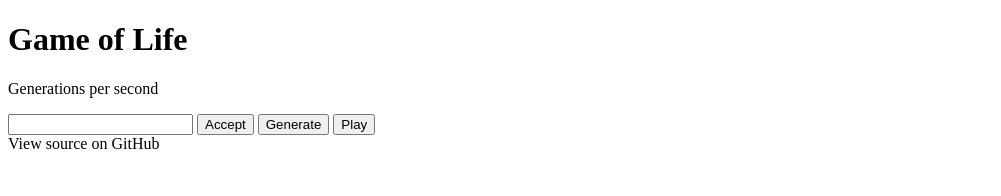
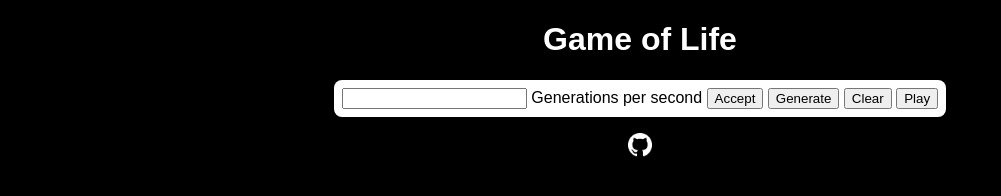
Before and after one commit to EaMS1234/game-of-life, a plain HTML site: page index.html in a window 1280 px wide. Shown: the whole page, without its empty margins (0-1001 px from the left). Drawn offline with Linux system fonts and the light colour scheme.

Commit message:
Applied a basic styling and updated the page

```diff
--- a/index.html
+++ b/index.html
@@ -4,25 +4,32 @@
 <head>
     <meta charset="UTF-8">
     <title>Game of Life</title>
+
+    <link rel="stylesheet" href="styles/index.css">
 </head>
 
 <body>
     <h1>Game of Life</h1>
 
-    <!-- Game's controls -->
-    <div>
-        <p>Generations per second</p>
-        <input type="number" id="generations_per_sec">
-        <button>Accept</button>
-        <button id="generate_new_game">Generate</button>
-        <button id="play_pause_button" onclick="playPause()">Play</button>
+    <div class="game_container">
+        <!-- Game's controls -->
+        <div class="game_controls">
+            <input type="number" id="generations_per_sec">
+            <p style="display: inline;" id="gen_per_sec_label">Generations per second</p>
+            <button>Accept</button>
+            <button id="generate_new_game">Generate</button>
+            <button id="clear_button">Clear</button>
+            <button id="play_pause_button" onclick="playPause()">Play</button>
+
+            <!-- Game's board -->
+            <div id="game_board">
+            </div>
+        </div>
     </div>
 
-    <!-- Game's board -->
-    <div></div>
-
     <!-- Footer -->
-    <div>View source on GitHub</div>
+    <a href="https://github.com/eams1234/game-of-life/"><img src="assets/GitHub-Mark-Light-32px.png"
+            alt="View Source on GitHub" class="foot"></a>
 </body>
 
 <script src="scripts/index.js"></script>
--- /dev/null
+++ b/styles/index.css
@@ -0,0 +1,28 @@
+body {
+    /* Text settings */
+    font-family: sans-serif;
+    font-size: 16px;
+    text-align: center;
+
+    /* Color settings */
+    background-color: black;
+    color: white;
+}
+
+.game_container {
+    display: grid;
+    place-items: center;
+}
+
+.game_controls {
+    color: black;
+    background-color: white;
+    padding: 8px;
+    border-radius: 8px;
+}
+
+.foot {
+    padding: 16px;
+    height: 24px;
+    width: 24px;
+}
```
Also changed, not shown: assets/GitHub-Mark-Light-32px.png (added).
